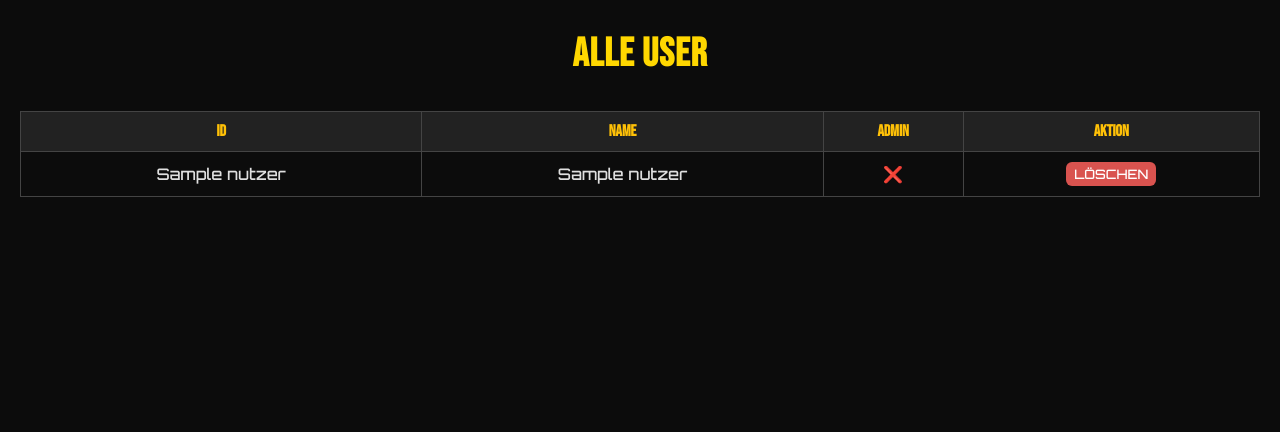
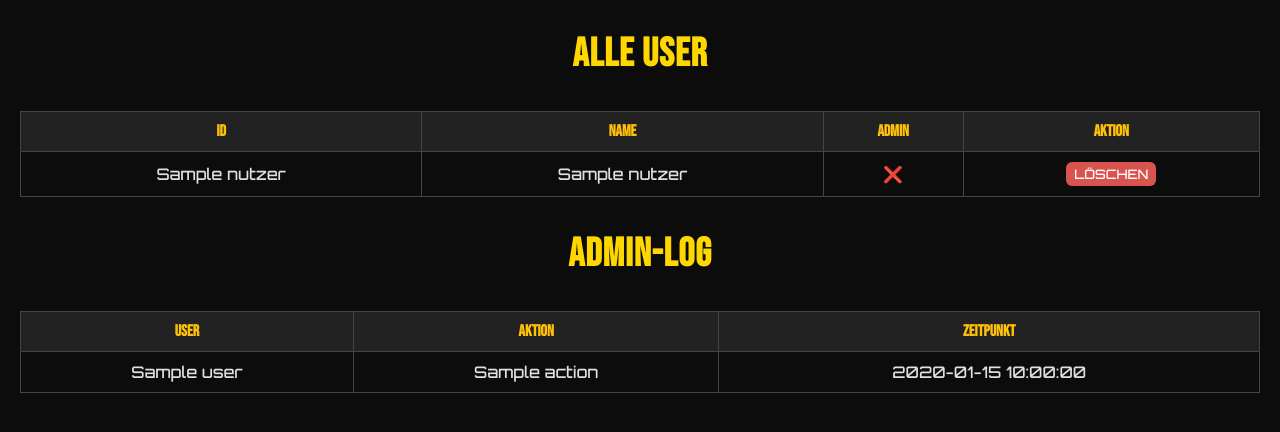
Before and after one commit to Tafi03/racevalleykings, a Flask app: template templates/admin.html in a window 1280 px wide. Shown: the part 236-668 px from the top of the page. Run offline with Flask 3, Linux system fonts and the light colour scheme; the template is opened without the code that fills it: most values are stand-ins (such as "Sample title", 1, 10 or a date in 2020).

Commit message:
admin Logs

```diff
--- a/app.py
+++ b/app.py
@@ -1,16 +1,17 @@
 from flask import Flask, render_template, request, redirect, session
 from werkzeug.security import generate_password_hash, check_password_hash
 from sqlalchemy import create_engine, text
+from datetime import datetime
 import os
 
-# ───── Grundkonfiguration ───────────────────────────────────────────────
+# ─────────── Grundkonfiguration ─────────────────────────────────────────
 app = Flask(__name__)
 app.secret_key = os.environ.get("SECRET_KEY", "dev-secret")
 
 DATABASE_URL = os.environ["DATABASE_URL"]
 engine = create_engine(DATABASE_URL, pool_pre_ping=True, future=True)
 
-# ───── Datenbank-Schema & Migration (kategorie-Spalte) ──────────────────
+# ─────────── DB-Schema & Migrationen ────────────────────────────────────
 def init_db() -> None:
     with engine.begin() as conn:
         # Nutzer
@@ -33,26 +34,40 @@ def init_db() -> None:
                 kategorie TEXT DEFAULT 'downhill'
             );
         """))
-        # Falls kategorie-Spalte in älteren DBs fehlt
+        # Logs
+        conn.execute(text("""
+            CREATE TABLE IF NOT EXISTS logs (
+                id        SERIAL PRIMARY KEY,
+                user      TEXT NOT NULL,
+                action    TEXT NOT NULL,
+                timestamp TIMESTAMP NOT NULL
+            );
+        """))
+        # ggf. kategorie nachrüsten
         try:
             conn.execute(text("ALTER TABLE zeiten ADD COLUMN kategorie TEXT DEFAULT 'downhill';"))
         except Exception:
             pass
 init_db()
 
-# ───── Hilfsfunktionen ──────────────────────────────────────────────────
+# ─────────── Hilfsfunktionen ────────────────────────────────────────────
 def current_user_role():
     user = session.get("user")
     if not user:
         return None, False
     with engine.begin() as conn:
-        row = conn.execute(
-            text("SELECT is_admin FROM nutzer WHERE username = :u"),
-            {"u": user}
-        ).fetchone()
+        row = conn.execute(text("SELECT is_admin FROM nutzer WHERE username=:u"), {"u": user}).fetchone()
     return user, bool(row and row[0])
 
-# ───── Routen ───────────────────────────────────────────────────────────
+def log_action(user: str, action: str) -> None:
+    """Schreibt einen Eintrag in die Log-Tabelle."""
+    with engine.begin() as conn:
+        conn.execute(text("""
+            INSERT INTO logs (user, action, timestamp)
+            VALUES (:u, :a, :t)
+        """), {"u": user, "a": action, "t": datetime.now()})
+
+# ─────────── Routen ─────────────────────────────────────────────────────
 @app.route('/')
 def root():
     return redirect('/zeiten')
@@ -88,16 +103,18 @@ def add():
     if 'user' not in session:
         return redirect('/login')
 
-    name      = session['user']               # Login-Name automatisch
-    zeit      = request.form['zeit']
-    datum     = request.form['datum']
-    kategorie = request.form['kategorie']     # downhill / uphill
+    name  = session['user']
+    zeit  = request.form['zeit']
+    datum = request.form['datum']
+    kat   = request.form['kategorie']  # downhill / uphill
 
     with engine.begin() as conn:
         conn.execute(text("""
             INSERT INTO zeiten (name, zeit, datum, "user", kategorie)
             VALUES (:n,:z,:d,:u,:k)
-        """), {"n": name, "z": zeit, "d": datum, "u": name, "k": kategorie})
+        """), {"n": name, "z": zeit, "d": datum, "u": name, "k": kat})
+
+    log_action(name, f"Zeit hinzugefügt ({kat}): {zeit} am {datum}")
     return redirect('/zeiten')
 
 @app.route('/delete/<int:zid>', methods=['POST'])
@@ -106,36 +123,54 @@ def delete_time(zid):
     if not user:
         return redirect('/login')
 
-    sql = ("DELETE FROM zeiten WHERE id = :id"
+    sql = ("DELETE FROM zeiten WHERE id=:id"
            if is_admin else
-           'DELETE FROM zeiten WHERE id = :id AND "user" = :u')
+           'DELETE FROM zeiten WHERE id=:id AND "user"=:u')
 
     with engine.begin() as conn:
         conn.execute(text(sql), {"id": zid, "u": user})
+
+    log_action(user, f"Zeit gelöscht (ID {zid})")
     return redirect('/zeiten')
 
-# ───── Login / Logout / Registrierung (optional) ────────────────────────
-@app.route('/login', methods=['GET','POST'])
+# ─────────── Login / Logout ────────────────────────────────────────────
+@app.route('/login', methods=['GET', 'POST'])
 def login():
     error = None
     if request.method == 'POST':
         u = request.form['username']
         p = request.form['password']
         with engine.begin() as conn:
-            row = conn.execute(text("SELECT passwort FROM nutzer WHERE username=:u"),
-                               {"u": u}).fetchone()
+            row = conn.execute(text("SELECT passwort FROM nutzer WHERE username=:u"), {"u": u}).fetchone()
         if row and check_password_hash(row[0], p):
             session['user'] = u
+            log_action(u, "Login erfolgreich")
             return redirect('/zeiten')
         error = "Login fehlgeschlagen"
     return render_template("login.html", error=error)
 
 @app.route('/logout')
 def logout():
-    session.pop('user', None)
+    user = session.pop('user', None)
+    if user:
+        log_action(user, "Logout")
     return redirect('/login')
 
-# ───── Admin-Panel unverändert (hier ausgelassen, bleibt wie gehabt) ────
+# ─────────── Admin-Log-Ansicht ──────────────────────────────────────────
+@app.route('/admin/logs')
+def admin_logs():
+    user, admin = current_user_role()
+    if not admin:
+        return redirect('/login')
+    with engine.begin() as conn:
+        logs = conn.execute(text("""
+            SELECT user, action, timestamp
+            FROM logs ORDER BY timestamp DESC
+            LIMIT 500
+        """)).all()
+    return render_template("logs.html", logs=logs, user=user, admin=True)
+
+# ─────────── Admin-Panel (gekürzt, bleibt wie gehabt) ───────────────────
 # ...
 
 if __name__ == '__main__':
--- a/templates/admin.html
+++ b/templates/admin.html
@@ -58,6 +58,26 @@
         </tbody>
     </table>
 
+    <h2>Admin-Log</h2>
+    <table>
+        <thead>
+            <tr>
+                <th>User</th>
+                <th>Aktion</th>
+                <th>Zeitpunkt</th>
+            </tr>
+        </thead>
+        <tbody>
+            {% for log in logs %}
+            <tr>
+                <td>{{ log.user }}</td>
+                <td>{{ log.action }}</td>
+                <td>{{ log.timestamp }}</td>
+            </tr>
+            {% endfor %}
+        </tbody>
+    </table>
+
     <script src="{{ url_for('static', filename='theme.js') }}"></script>
 </body>
 
```
Also changed, not shown: templates/index.html (+21 -4 lines).
